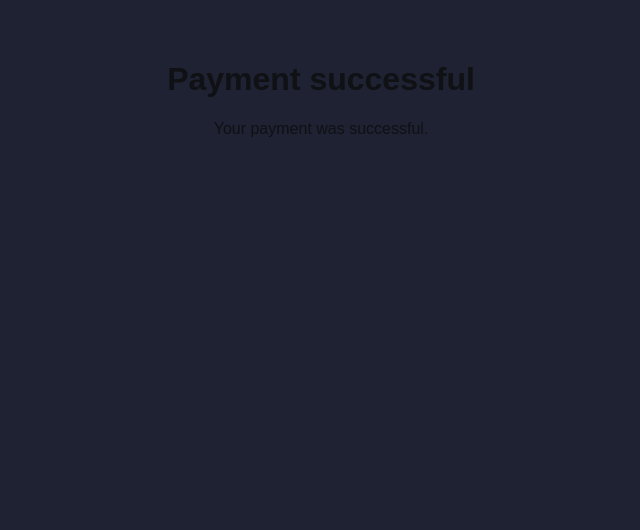
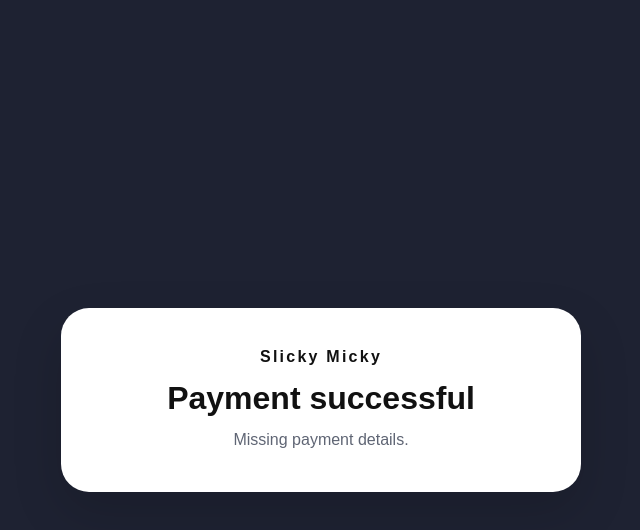
Before and after one commit to DMMEE/slickymicky-site, a Next.js app: page /success in a window 1280 px wide. Shown: the top 530 px of the page, without its empty margins (319-959 px from the left). Built offline with nearby package versions, Linux system fonts and the light colour scheme.

Commit message:
intial commit

```diff
--- a/app/success/page.tsx
+++ b/app/success/page.tsx
@@ -1,22 +1,95 @@
-type SuccessPageProps = {
-  searchParams: Promise<{
-    type?: string;
-    session_id?: string;
-  }>;
-};
+"use client";
 
-export default async function SuccessPage({ searchParams }: SuccessPageProps) {
-  const params = await searchParams;
-  const type = params?.type ?? "single";
+import { useEffect, useState } from "react";
+
+export default function SuccessPage() {
+  const [status, setStatus] = useState("Confirming payment...");
+
+  useEffect(() => {
+    let cancelled = false;
+
+    async function confirmAndRedirect() {
+      try {
+        const params = new URLSearchParams(window.location.search);
+        const sessionId = params.get("session_id");
+
+        if (!sessionId) {
+          setStatus("Missing payment details.");
+          return;
+        }
+
+        const res = await fetch("/api/confirm-session", {
+          method: "POST",
+          headers: {
+            "Content-Type": "application/json",
+          },
+          body: JSON.stringify({ sessionId }),
+        });
+
+        const data = await res.json();
+
+        if (!res.ok) {
+          setStatus(data.error || "Could not confirm payment.");
+          return;
+        }
+
+        if (cancelled) return;
+
+        setStatus("Payment confirmed. Taking you back...");
+
+        setTimeout(() => {
+          if (!cancelled) {
+            window.location.href = "/";
+          }
+        }, 1200);
+      } catch {
+        setStatus("Could not confirm payment.");
+      }
+    }
+
+    confirmAndRedirect();
+
+    return () => {
+      cancelled = true;
+    };
+  }, []);
 
   return (
-    <main style={{ padding: "40px", textAlign: "center" }}>
-      <h1>Payment successful</h1>
-      <p>
-        {type === "sub"
-          ? "Your subscription is now active."
-          : "Your payment was successful."}
-      </p>
+    <main
+      style={{
+        minHeight: "100vh",
+        display: "grid",
+        placeItems: "center",
+        background: "#1e2232",
+        color: "white",
+        fontFamily: "Arial, Helvetica, sans-serif",
+        padding: "24px",
+      }}
+    >
+      <div
+        style={{
+          textAlign: "center",
+          background: "white",
+          color: "#111",
+          padding: "40px 28px",
+          borderRadius: "28px",
+          maxWidth: "520px",
+          width: "100%",
+          boxShadow: "0 20px 50px rgba(0,0,0,0.15)",
+        }}
+      >
+        <p style={{ margin: 0, fontWeight: 700, letterSpacing: "0.14em" }}>
+          Slicky Micky
+        </p>
+
+        <h1 style={{ marginTop: "14px", marginBottom: "10px" }}>
+          Payment successful
+        </h1>
+
+        <p style={{ margin: 0, color: "#5f6574", lineHeight: 1.6 }}>
+          {status}
+        </p>
+      </div>
     </main>
   );
 }
```
